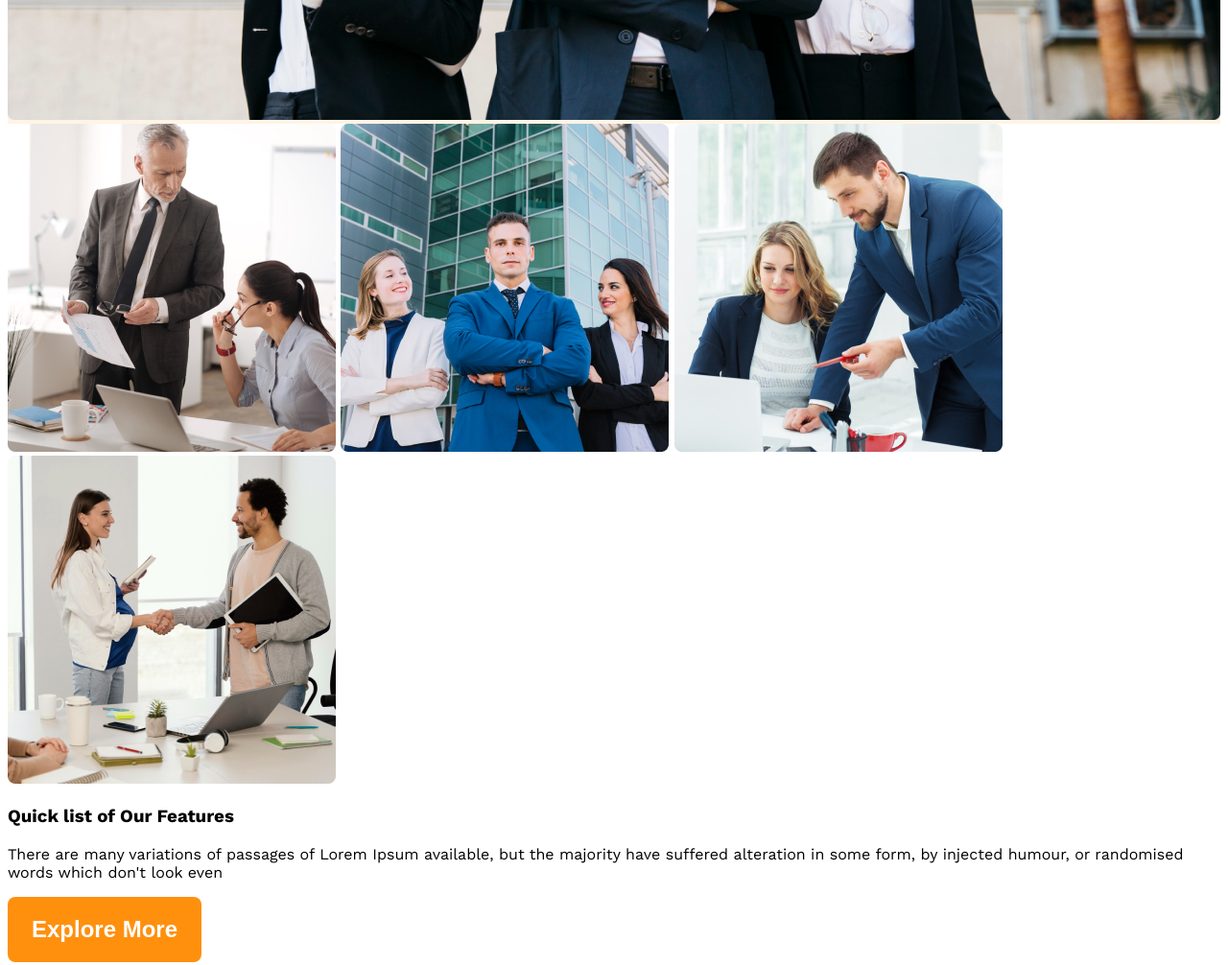
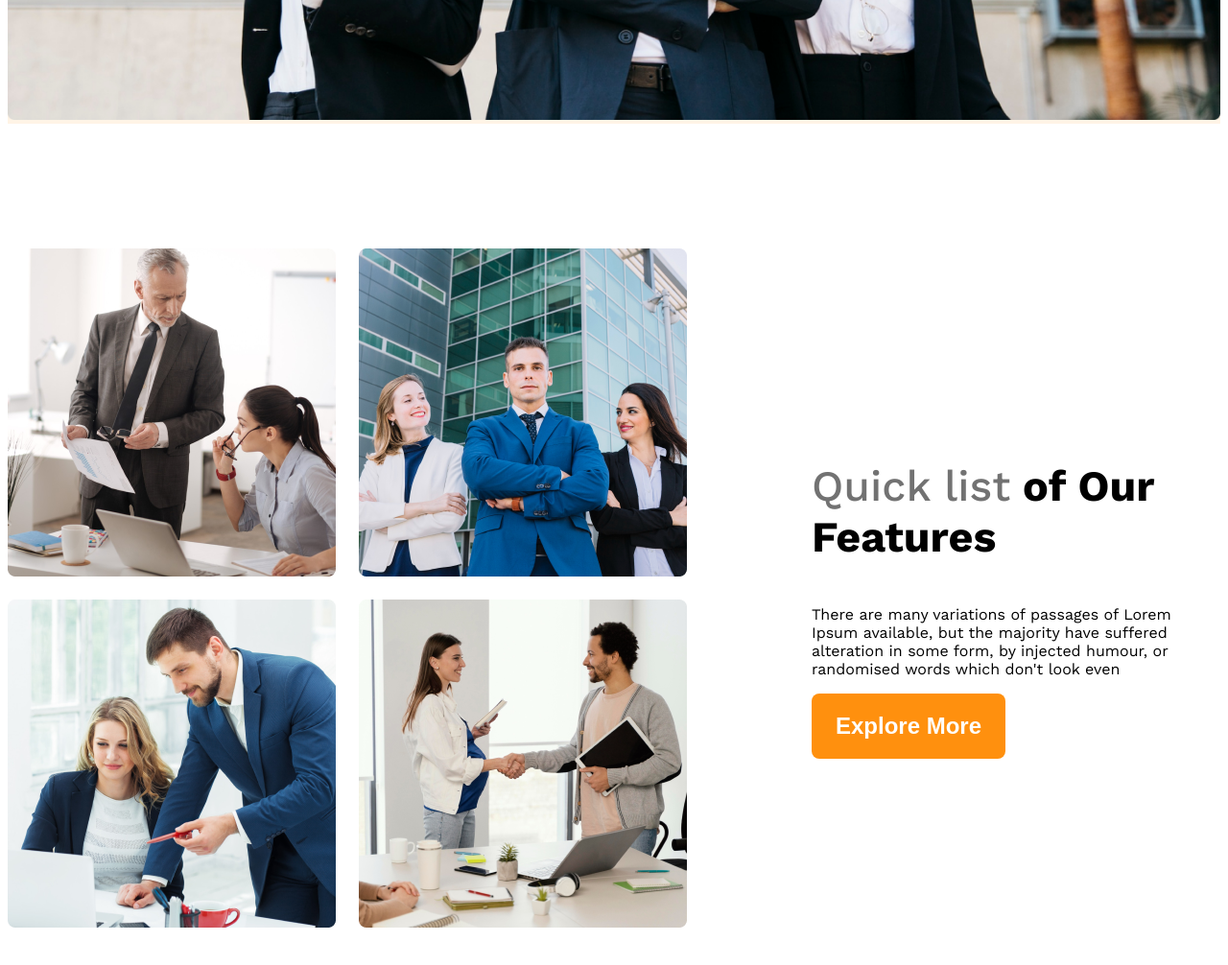
Before and after one commit to Sajjatul21/Programming-Hero-Html-CSS, a plain HTML site: page 2 Milestone-Responsive Web Layout/10 HTML CSS only Landing Page - G3 Architects/10-4 Set Teams sections with flex and grid layout/index.html in a window 1280 px wide. Shown: the part 1060-2066 px from the top of the page at 96% size. After the commit the page ends 2035 px from the top, so only its background shows below. Drawn offline with nearby package versions, Linux system fonts and the light colour scheme.

Commit message:
style quck list

```diff
--- a/2 Milestone-Responsive Web Layout/10 HTML CSS only Landing Page - G3 Architects/10-4 Set Teams sections with flex and grid layout/index.html
+++ b/2 Milestone-Responsive Web Layout/10 HTML CSS only Landing Page - G3 Architects/10-4 Set Teams sections with flex and grid layout/index.html
@@ -32,7 +32,7 @@
         </div>
     </header>
     <main>
-        <div class="teams">
+        <section class="teams display-flex">
             <div class="team-image-container">
                 <img src="images/team1.png" alt="Tow architects discussing about design">
                 <img src="images/team2.png" alt="">
@@ -40,13 +40,16 @@
                 <img src="images/team4.png" alt="">
             </div>
             <div class="out-features">
-                <h3 class="feature-title">Quick list of Our Features</h3>
+                <h3 class="feature-title"><span id="quick-list" class="text-light-gray">Quick list</span><span> of
+                        Our</span>
+                    <span>Features</span>
+                </h3>
                 <p class="feature-description">There are many variations of passages of Lorem Ipsum available, but the
                     majority have suffered alteration in some form, by injected humour, or randomised words which don't
                     look even</p>
                 <button class="btn-primary">Explore More</button>
             </div>
-        </div>
+        </section>
     </main>
     <footer>
 
--- a/2 Milestone-Responsive Web Layout/10 HTML CSS only Landing Page - G3 Architects/10-4 Set Teams sections with flex and grid layout/style/architects.css
+++ b/2 Milestone-Responsive Web Layout/10 HTML CSS only Landing Page - G3 Architects/10-4 Set Teams sections with flex and grid layout/style/architects.css
@@ -42,6 +42,9 @@ main {
     margin: 0 auto;
 }
 
+main>section {
+    margin-top: 130px;
+}
 
 
 /* header styles */
@@ -98,3 +101,29 @@ main {
         flex-direction: column;
     }
 }
+
+/* team and feature related style */
+
+.teams {
+    align-items: center;
+}
+
+.team-image-container {
+    display: grid;
+    grid-template-columns: repeat(2, 1fr);
+    gap: 24px;
+}
+
+.out-features {
+    margin-left: 130px;
+    max-width: 530px;
+}
+
+.feature-title {
+    font-size: 2.8rem;
+    font-weight: 700;
+}
+
+#quick-list {
+    font-weight: 500;
+}
```
